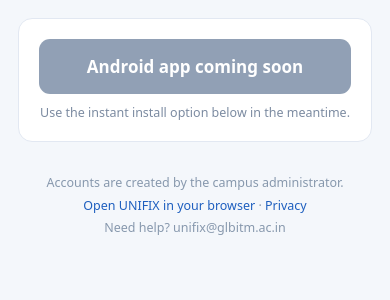
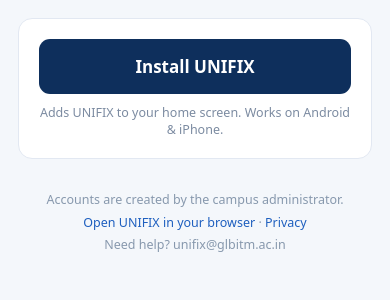
Before and after one commit to shoyo-shashwat/Unifix, a Flask app: page /get in a window 390 px wide. Shown: the part 216-516 px from the top of the page. Run offline with Flask 3, Linux system fonts and the light colour scheme; some libraries are stand-ins or nearby versions.

Commit message:
get page: lead with one-tap PWA install, demote APK to optional link
The install-to-home-screen prompt is the primary action now. APK download
only appears when a signed APK is actually present. Adds a written-steps
fallback for iPhone / Firefox where beforeinstallprompt never fires.

```diff
--- a/templates/public/get.html
+++ b/templates/public/get.html
@@ -52,28 +52,34 @@
   <!-- Shown only inside WhatsApp / Instagram / Facebook in-app browsers -->
   <div class="warn hide" id="inapp">
     <b>Open this page in Chrome first</b>
-    Downloads do not work inside the WhatsApp browser. Tap the
+    Installing does not work inside the WhatsApp browser. Tap the
     <strong>&vellip;</strong> or <strong>&bull;&bull;&bull;</strong> menu in the top corner and choose
     <strong>&ldquo;Open in Chrome&rdquo;</strong> or <strong>&ldquo;Open in browser&rdquo;</strong>, then come back here.
   </div>
 
   <div class="card">
+    <button class="btn btn-primary" id="pwa">Install UNIFIX</button>
+    <p class="meta">Adds UNIFIX to your home screen. Works on Android &amp; iPhone.</p>
+
+    <!-- Manual steps, shown on tap when the one-tap prompt isn't available
+         (iPhone, Firefox, or the prompt was already dismissed once). -->
+    <div class="warn hide" id="manual">
+      <b>Add UNIFIX to your home screen</b>
+      <div id="manual-android">
+        Tap the <strong>&vellip;</strong> menu (top-right in Chrome), then
+        <strong>&ldquo;Add to Home screen&rdquo;</strong> or <strong>&ldquo;Install app&rdquo;</strong>.
+      </div>
+      <div id="manual-ios" class="hide">
+        Tap the <strong>Share</strong> button, then <strong>&ldquo;Add to Home Screen&rdquo;</strong>.
+      </div>
+    </div>
+
     {% if apk_available %}
-      <a class="btn btn-primary" href="{{ url_for('public.download_apk') }}" id="dl">
-        Download UNIFIX for Android
-      </a>
-      <p class="meta">Version {{ apk_version }} &middot; {{ apk_size }} &middot; Android 6.0 or newer</p>
-    {% else %}
-      <button class="btn btn-primary" disabled style="opacity:.45">
-        Android app coming soon
-      </button>
-      <p class="meta">Use the instant install option below in the meantime.</p>
+      <p class="meta" style="margin-top:14px">
+        <a href="{{ url_for('public.download_apk') }}" id="dl">Or download the Android app (APK)</a>
+        &middot; v{{ apk_version }} &middot; {{ apk_size }}
+      </p>
     {% endif %}
-
-    <!-- Revealed only when Chrome offers a real PWA install prompt -->
-    <button class="btn btn-secondary hide" id="pwa">
-      Or install instantly (no download)
-    </button>
   </div>
 
   {% if apk_available %}
@@ -129,19 +135,26 @@
     document.getElementById("inapp").classList.remove("hide");
   }
 
-  // 2. Offer the native PWA install dialog when Chrome makes one available.
-  //    Chrome requires a user gesture, so we stash the event and fire it on tap.
+  // 2. Install button. Chrome hands us a deferred prompt (needs a user gesture,
+  //    so we stash it and fire it on tap). Everywhere else — iPhone, Firefox, or
+  //    after the prompt was dismissed once — fall back to written steps.
   var deferred = null;
   var pwaBtn = document.getElementById("pwa");
   window.addEventListener("beforeinstallprompt", function (e) {
     e.preventDefault();
     deferred = e;
-    pwaBtn.classList.remove("hide");
   });
   pwaBtn.addEventListener("click", function () {
-    if (!deferred) return;
-    deferred.prompt();
-    deferred.userChoice.then(function () { deferred = null; pwaBtn.classList.add("hide"); });
+    if (deferred) {
+      deferred.prompt();
+      deferred.userChoice.then(function () { deferred = null; });
+      return;
+    }
+    if (/iPhone|iPad|iPod/i.test(ua)) {
+      document.getElementById("manual-ios").classList.remove("hide");
+      document.getElementById("manual-android").classList.add("hide");
+    }
+    document.getElementById("manual").classList.remove("hide");
   });
 
   // 3. Already installed — send them straight in.
```
